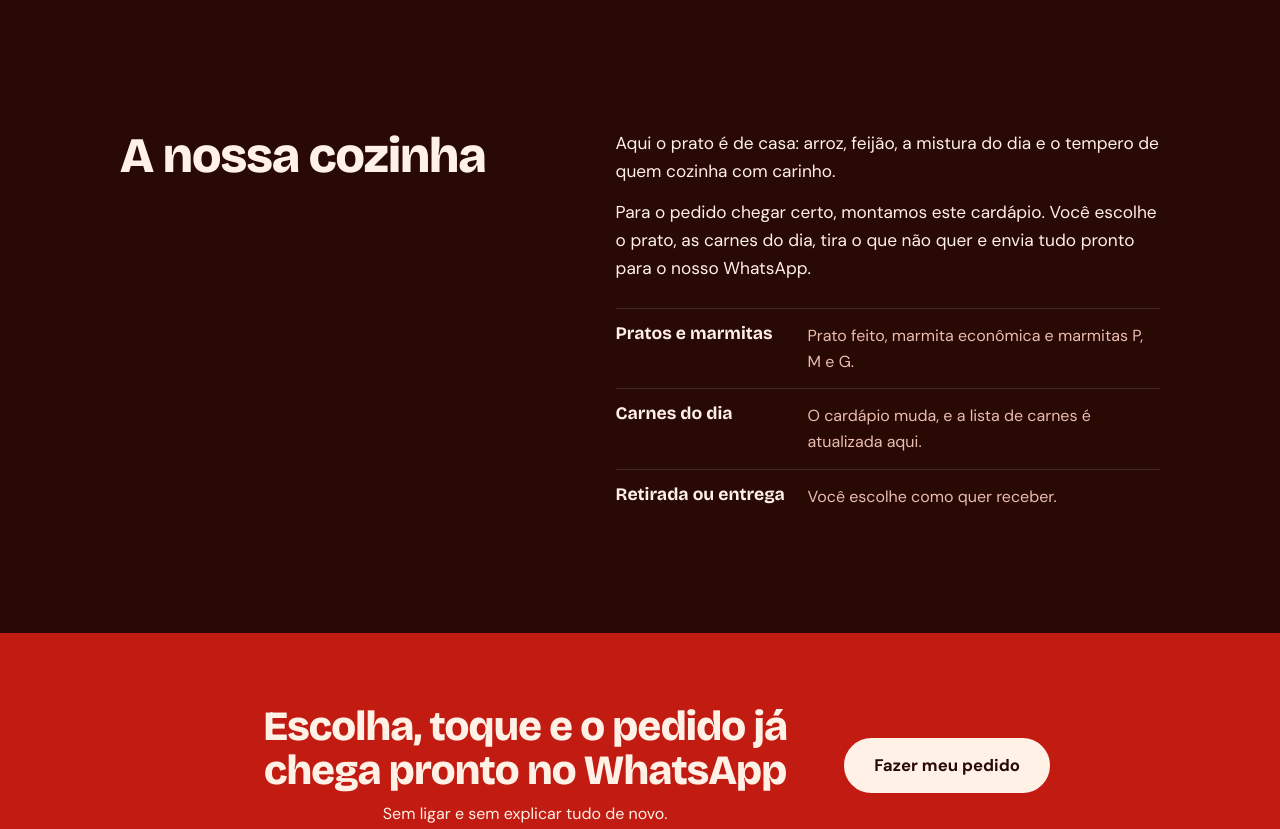
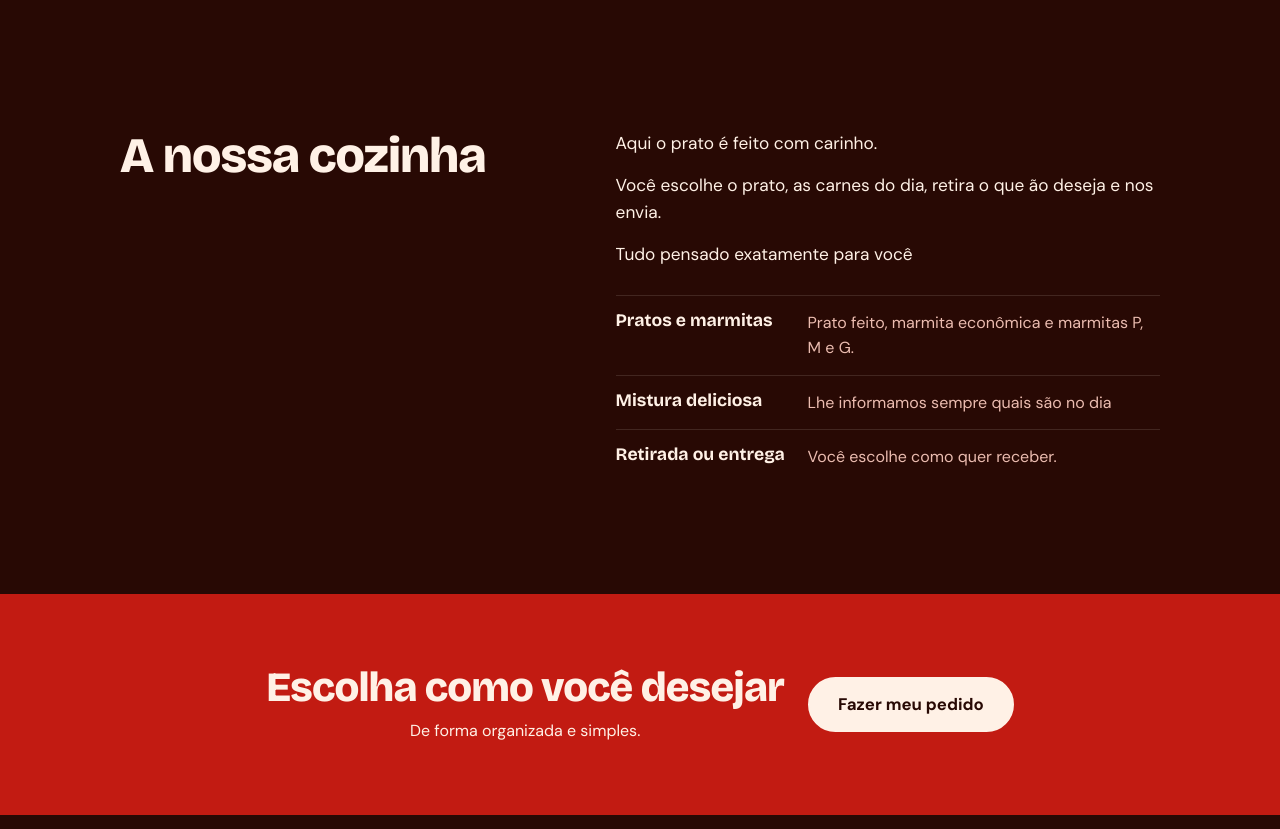
Before and after one commit to BielTheAbacat/RestauranteSabeime, a plain HTML site: page Sabeime/index.html in a window 1280 px wide. Shown: the part 780-1609 px from the top of the page. Drawn offline with nearby package versions, Linux system fonts and the light colour scheme; no server answers.

Commit message:
Update text and structure in index.html

```diff
--- a/Sabeime/index.html
+++ b/Sabeime/index.html
@@ -41,18 +41,19 @@
     <section id="sobre" class="secao sobre">
       <h2 class="reveal">A nossa cozinha</h2>
       <div class="reveal">
-        <p>Aqui o prato é de casa: arroz, feijão, a mistura do dia e o tempero de quem cozinha com carinho.</p>
-        <p>Para o pedido chegar certo, montamos este cardápio. Você escolhe o prato, as carnes do dia, tira o que não quer e envia tudo pronto para o nosso WhatsApp.</p>
+        <p>Aqui o prato é feito com carinho.</p>
+        <p>Você escolhe o prato, as carnes do dia, retira o que ão deseja e nos envia.</p>
+        <p>Tudo pensado exatamente para você</p>
         <ul class="fatos">
           <li><strong>Pratos e marmitas</strong><span>Prato feito, marmita econômica e marmitas P, M e G.</span></li>
-          <li><strong>Carnes do dia</strong><span>O cardápio muda, e a lista de carnes é atualizada aqui.</span></li>
+          <li><strong>Mistura deliciosa</strong><span>Lhe informamos sempre quais são no dia</span></li>
           <li><strong>Retirada ou entrega</strong><span>Você escolhe como quer receber.</span></li>
         </ul>
       </div>
     </section>
 
     <section class="faixa-cta">
-      <div><h2>Escolha, toque e o pedido já chega pronto no WhatsApp</h2><p>Sem ligar e sem explicar tudo de novo.</p></div>
+      <div><h2>Escolha como você desejar</h2><p>De forma organizada e simples.</p></div>
       <a href="#pedido" class="bt-grande claro">Fazer meu pedido</a>
     </section>
 
@@ -98,7 +99,6 @@
     <p class="direitos"></p>
   </div>
 
-  <!-- ============ PAINEL DO DONO (#dono) ============ -->
   <div id="telaDono" hidden>
     <header class="topo-dono"><h1>Painel do dono</h1><span id="statusSalvo" class="dica"></span><a href="#inicio">Ver site</a></header>
     <main class="painel">
```
